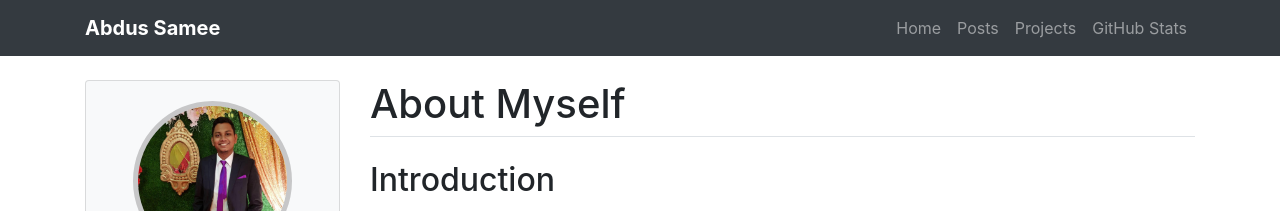
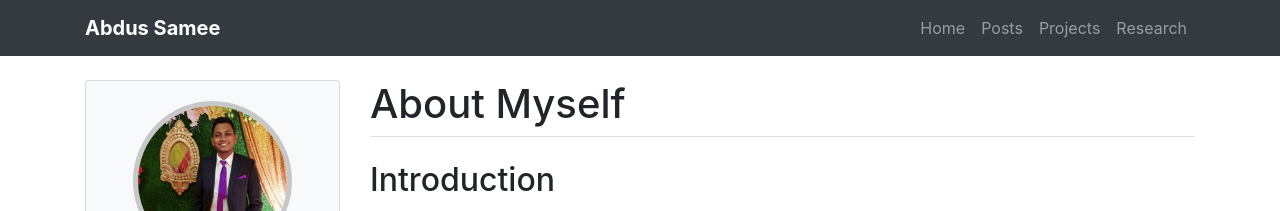
Before and after one commit to Abdus-Samee/portfolio, a Jekyll site: the page built from _pages/about.md, in a window 1280 px wide. Shown: the top 211 px of the page. Built offline with Jekyll 4.4.1, drawn with Linux system fonts in a browser that asks for light colours.

Commit message:
Update: Added research

```diff
--- a/_data/nav.yml
+++ b/_data/nav.yml
@@ -7,5 +7,5 @@
 - title: Projects
   href: list/projects.html
 
-- title: GitHub Stats
-  href: list/stats.html
+- title: Research
+  href: list/research.html
```
